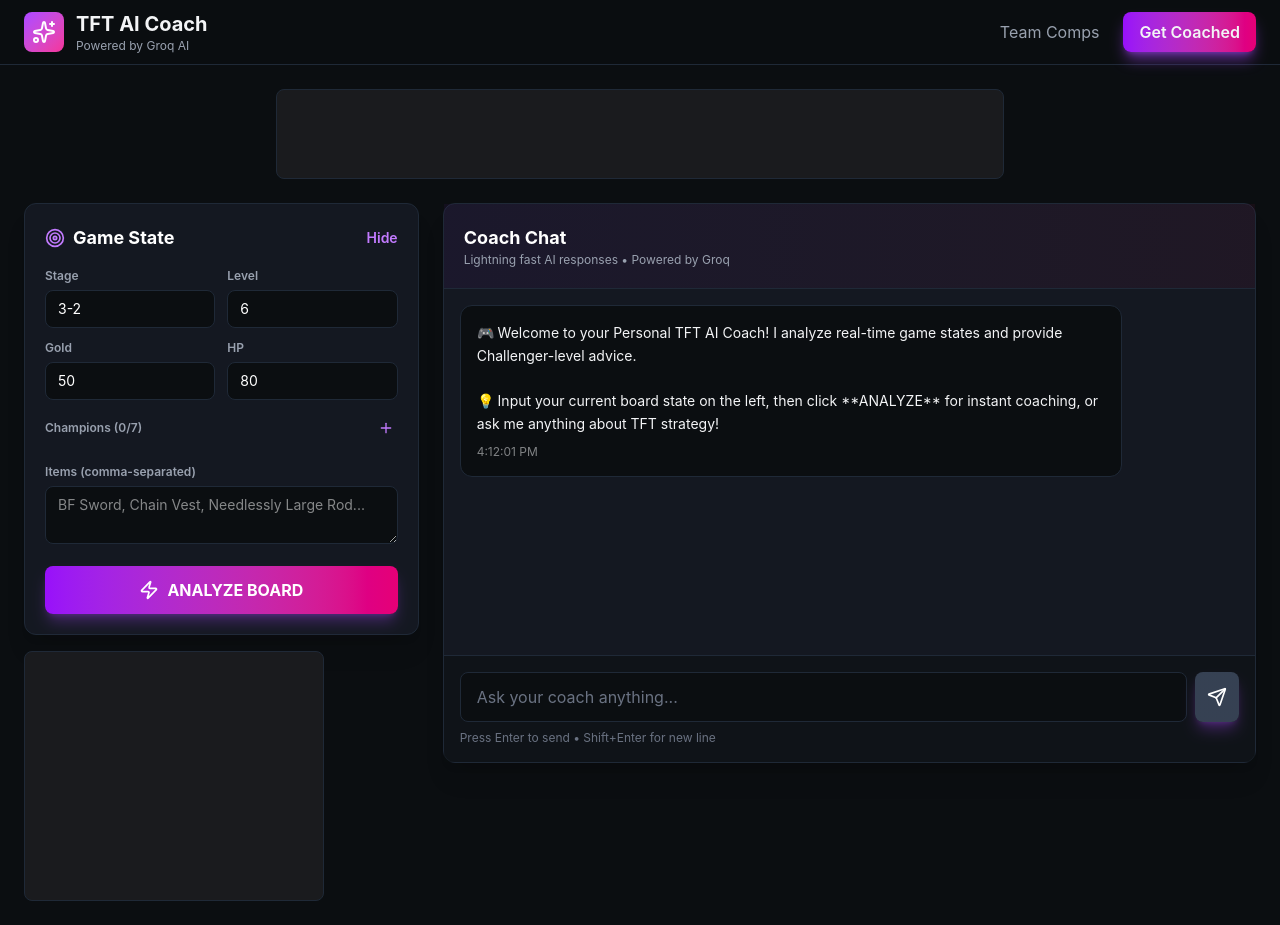
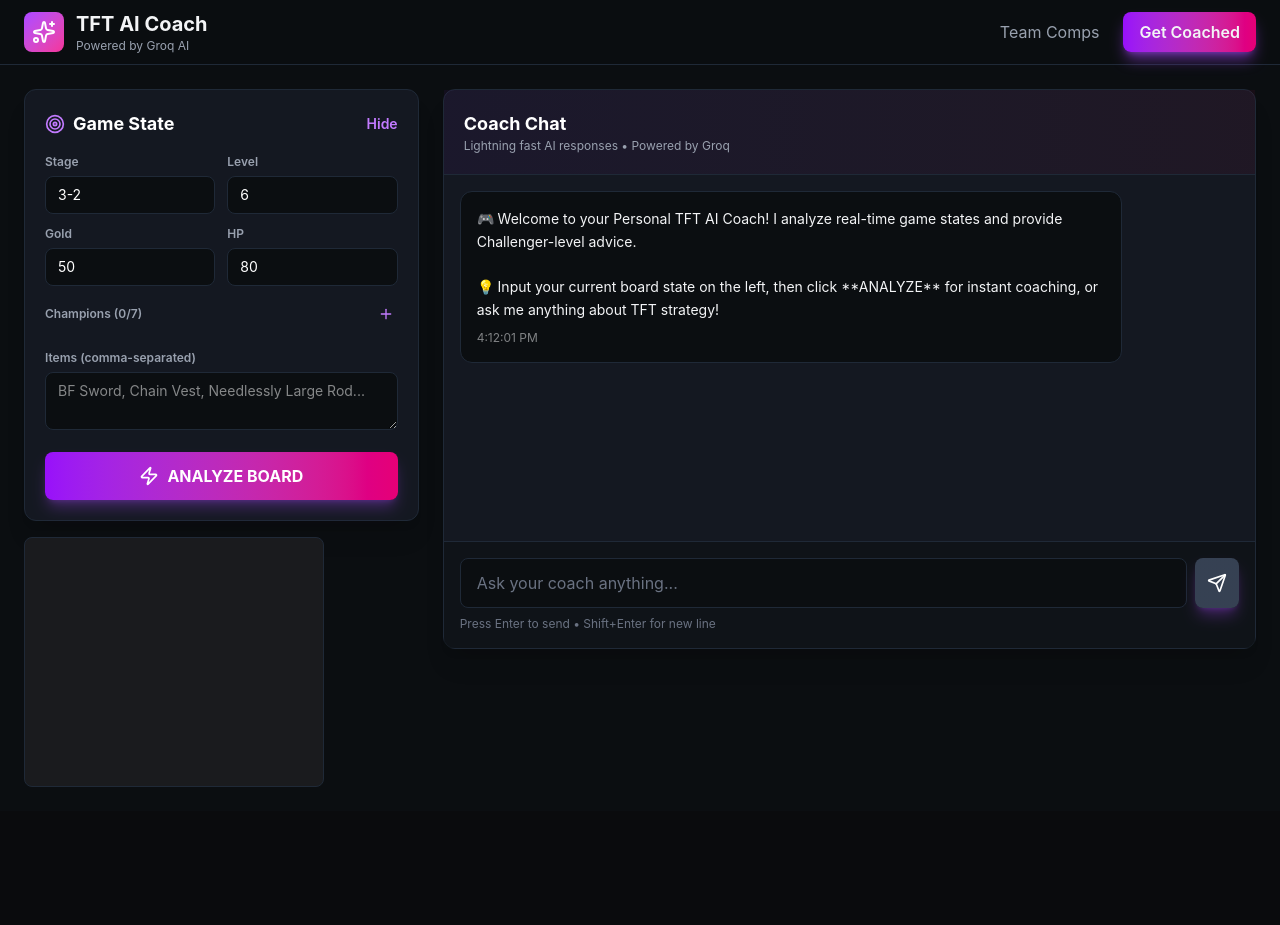
Before and after one commit to hoangtrietdev/tft-coach, a Next.js app: page /coach in a window 1280 px wide. After the commit the page ends 811 px from the top, so only its background shows below. Built offline with nearby package versions, Linux system fonts and the light colour scheme.

Commit message:
chore: remove top banner

```diff
--- a/pages/coach.tsx
+++ b/pages/coach.tsx
@@ -157,9 +157,6 @@
       </header>
 
       <div className="container mx-auto px-4 lg:px-6 py-6">
-        {/* Top Ad Banner */}
-        <AdBanner position="top" className="mb-6" />
-
         <div className="grid lg:grid-cols-3 gap-6">
           {/* Left Panel - Game State Input */}
           <div className="lg:col-span-1 space-y-4">
--- a/pages/index.tsx
+++ b/pages/index.tsx
@@ -92,8 +92,6 @@
             </div>
           </div>
 
-          {/* Top Ad */}
-          <AdBanner position="top" className="mt-6" />
         </div>
       </div>
 
```
